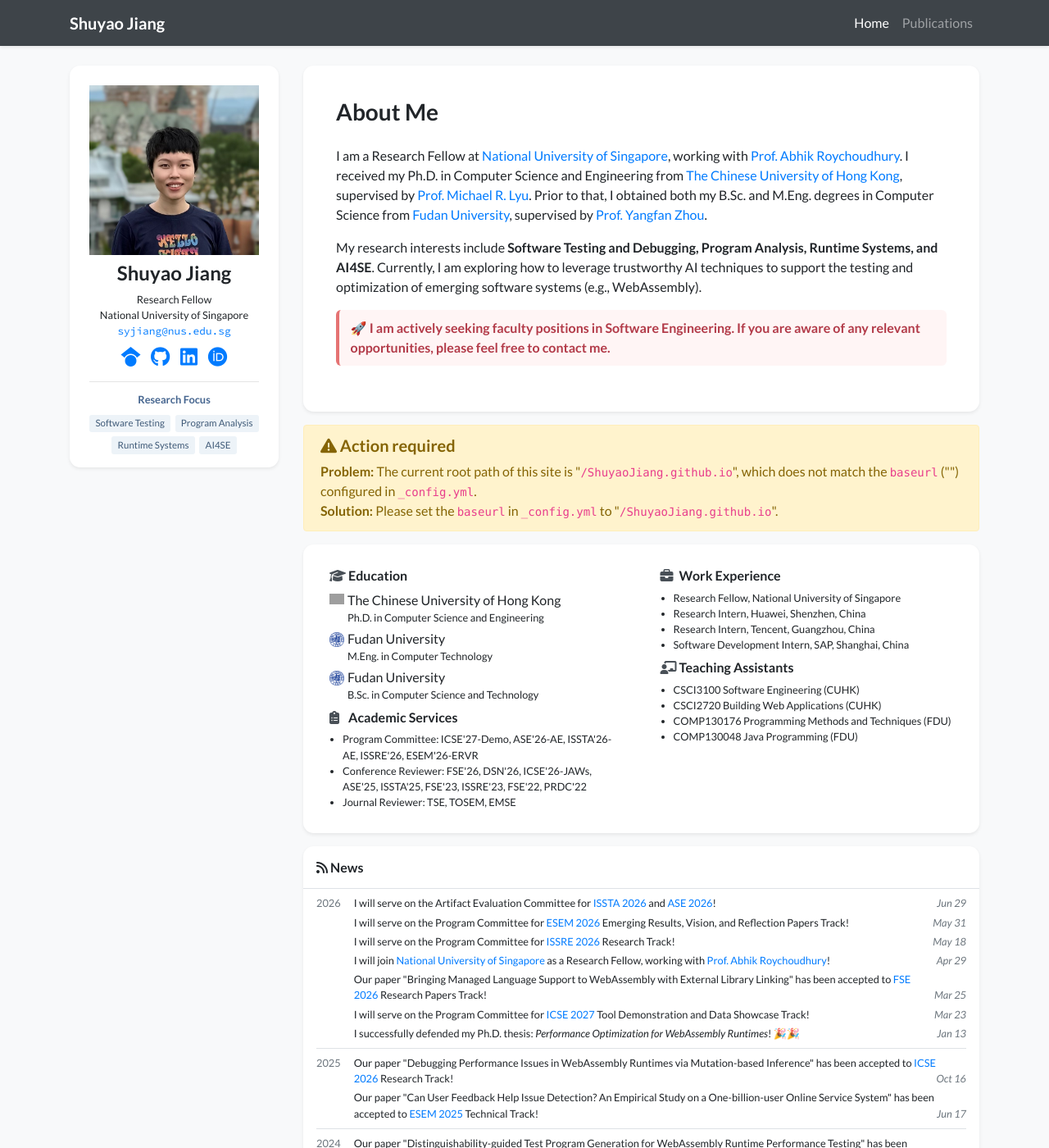
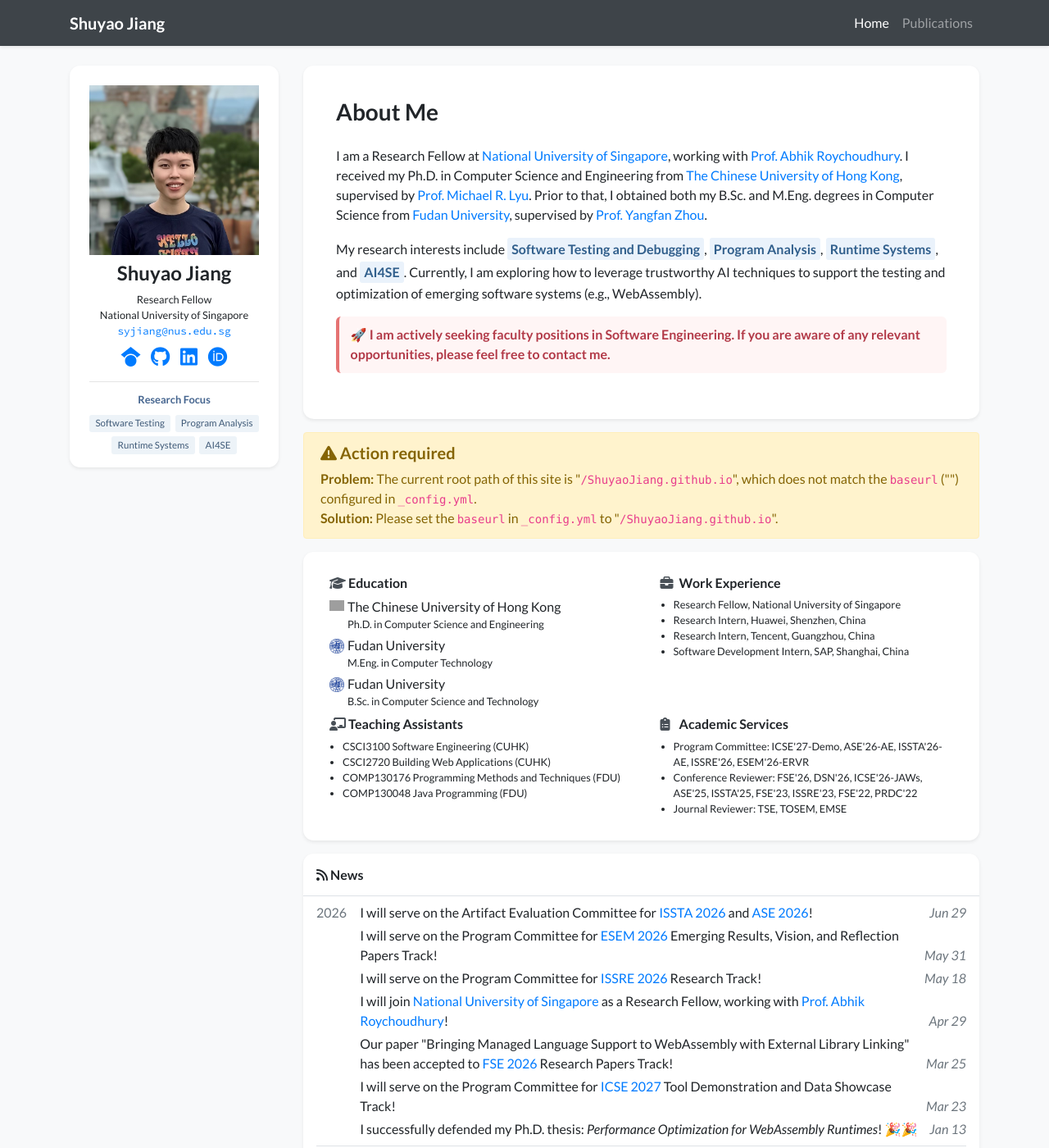
Before and after one commit to ShuyaoJiang/ShuyaoJiang.github.io, a Jekyll site: the page built from index.html, in a window 1280 px wide and 1400 px high. Shown: the whole window at 82% size. Built offline with Jekyll 4.4.1, drawn with Linux system fonts in a browser that asks for light colours; nearby versions of some CDN libraries; a style sheet for code colours, icons or effects is not loaded; grey boxes are pictures that could not be loaded.

Commit message:
Update profile style

```diff
--- a/_data/profile.yml
+++ b/_data/profile.yml
@@ -21,7 +21,7 @@
     Prior to that, I obtained both my B.Sc. and M.Eng. degrees in Computer Science from <a href="https://www.fudan.edu.cn/">Fudan University</a>, supervised by <a href="https://www.y-droid.com/yz/">Prof. Yangfan Zhou</a>.
   </p>
   <p>
-    My research interests include <b>Software Testing and Debugging, Program Analysis, Runtime Systems, and AI4SE</b>.
+    My research interests include <span class="research-interest-highlight">Software Testing and Debugging</span>, <span class="research-interest-highlight">Program Analysis</span>, <span class="research-interest-highlight">Runtime Systems</span>, and <span class="research-interest-highlight">AI4SE</span>.
     Currently, I am exploring how to leverage trustworthy AI techniques to support the testing and optimization of emerging software systems (e.g., WebAssembly).
   </p>
   <p style="margin-top: 0.75rem; padding: 0.65rem 0.85rem; border-left: 4px solid #e57373; border-radius: 6px; background: #fff5f5; color: #b23a48;">
--- a/_includes/widgets/experience_card.html
+++ b/_includes/widgets/experience_card.html
@@ -2,9 +2,9 @@
     <div class="col">
         <div class="card border-0 shadow-sm bg-white">
             <div class="card-body p-4">
-                <div class="row" data-masonry='{"percentPosition": true }'>
+                <div class="row">
                     {% if site.data.profile.education %}
-                    <div class="col-lg-6">
+                    <div class="col-md-6">
                         <div class="mx-2 my-1">
                             <h6><i class="fas fa-graduation-cap experience-heading-icon"></i> Education</h6>
                             <ul class="list-unstyled mb-1">
--- a/_includes/widgets/news_card.html
+++ b/_includes/widgets/news_card.html
@@ -2,7 +2,7 @@
 
 <div class="my-3 bg-white shadow-sm rounded-xl">
     <h6 class="p-3 mb-0 border-bottom border-gray"><i class="fas fa-rss"></i> News</h6>
-    <div class="px-3 pb-1 small">
+    <div class="px-3 pb-1">
         {% for year in news_by_year %}
         <div class="media py-1 {% if not_first -%}border-top border-gray{%- endif %}">
             {% assign not_first = true %}
--- a/assets/css/global.css
+++ b/assets/css/global.css
@@ -92,12 +92,12 @@
 }
 
 .badge-success {
-    background-color: #426fae;
+    background-color: #2f6fce;
     color: #fff;
 }
 
 .badge-info {
-    background-color: #3f7d5b;
+    background-color: #27805a;
     color: #fff;
 }
 
@@ -141,6 +141,16 @@
     line-height: 1.35;
 }
 
+.research-interest-highlight {
+    display: inline-block;
+    margin: 0.05rem 0;
+    padding: 0.08rem 0.32rem;
+    border-radius: 3px;
+    background: #eaf2fb;
+    color: #315f8c;
+    font-weight: 600;
+}
+
 .email-text {
     font-family: Source Code Pro, monospace;
 }
```
